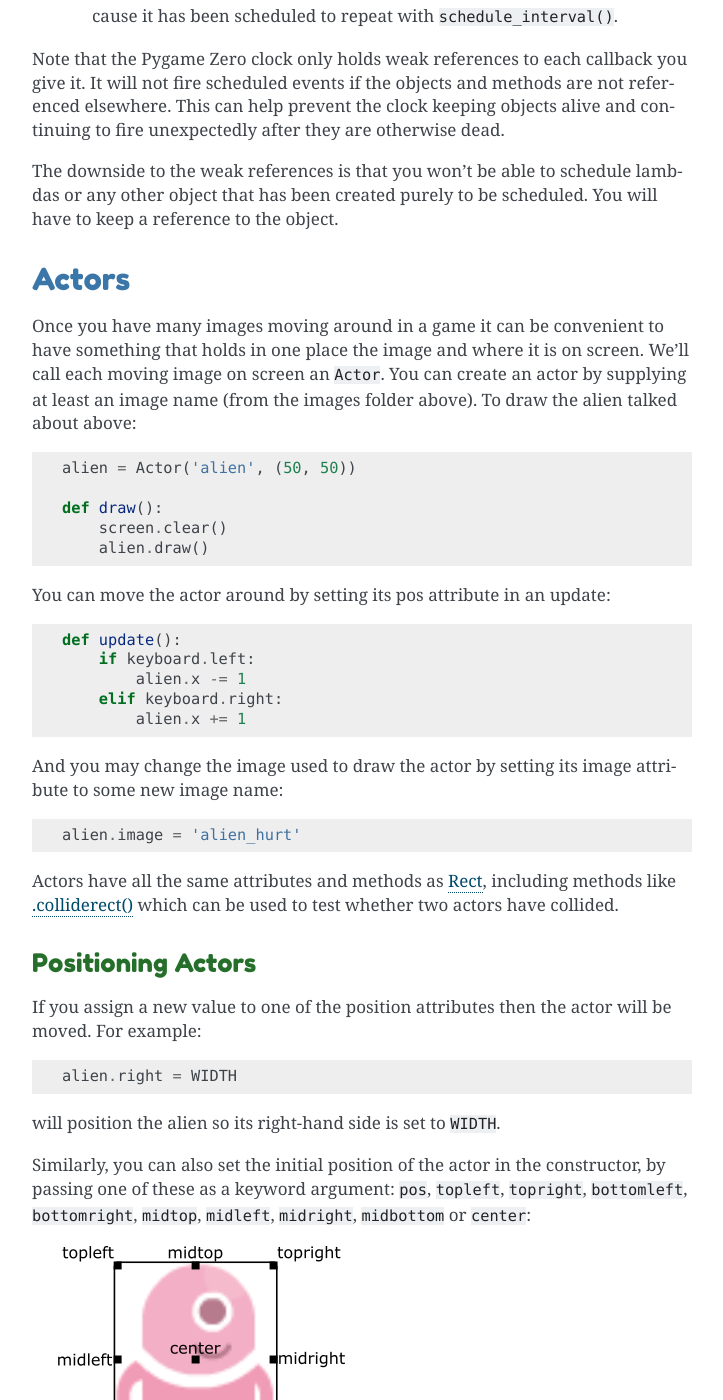
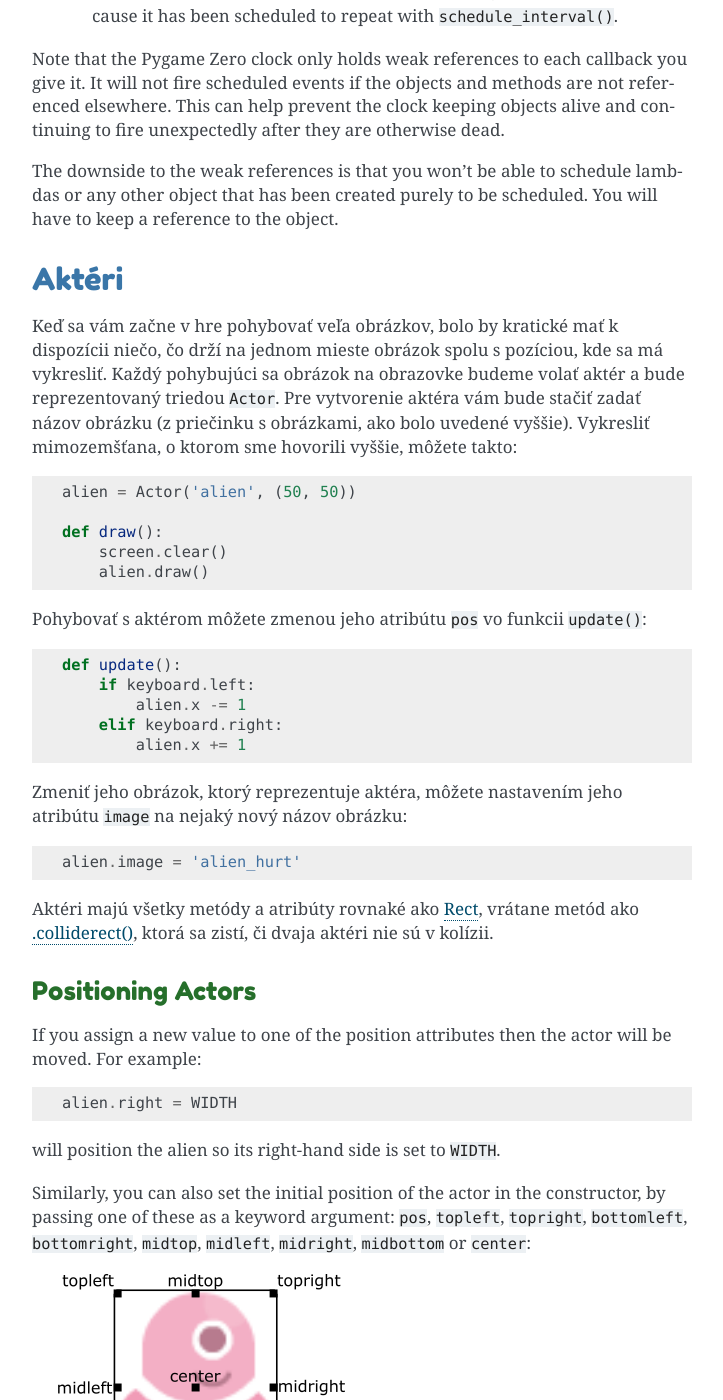
Before and after one commit to bletvaska/pgzero-slovak, a Sphinx documentation site: the page built from doc/builtins.rst, in a window 1280 px wide and 1400 px high, scrolled down 7859 px. Shown: the whole window, without its empty margins (388-1111 px from the left). Built offline with Sphinx 7.4.7, drawn with Linux system fonts in a browser that asks for light colours; pages that are not in the unit, such as notebooks, are missing from menus; some of the changed text lies outside the part shown.

Commit message:
builtins: actor (introduction)

```diff
--- a/doc/builtins.rst
+++ b/doc/builtins.rst
@@ -126,8 +126,8 @@ These will not work::
     my-cat.png
     sam's dog.png
 
-Images
-''''''
+Obrázky
+'''''''
 
 Pygame Zero can load images in ``.png``, ``.gif``, and ``.jpg`` formats. PNG is
 recommended: it will allow high quality images with transparency.
@@ -434,14 +434,15 @@ will have to keep a reference to the object.
 
 .. _actor:
 
-Actors
+Aktéri
 ------
 
-Once you have many images moving around in a game it can be convenient to have
-something that holds in one place the image and where it is on screen. We'll
-call each moving image on screen an ``Actor``. You can create an actor by supplying
-at least an image name (from the images folder above). To draw the alien talked
-about above::
+Keď sa vám začne v hre pohybovať veľa obrázkov, bolo by kratické mať k dispozícii
+niečo, čo drží na jednom mieste obrázok spolu s pozíciou, kde sa má vykresliť.
+Každý pohybujúci sa obrázok na obrazovke budeme volať aktér a bude reprezentovaný
+triedou ``Actor``. Pre vytvorenie aktéra vám bude stačiť zadať názov obrázku
+(z priečinku s obrázkami, ako bolo uvedené vyššie). Vykresliť mimozemšťana,
+o ktorom sme hovorili vyššie, môžete takto::
 
     alien = Actor('alien', (50, 50))
 
@@ -449,7 +450,7 @@ about above::
         screen.clear()
         alien.draw()
 
-You can move the actor around by setting its pos attribute in an update::
+Pohybovať s aktérom môžete zmenou jeho atribútu ``pos`` vo funkcii ``update()``::
 
     def update():
         if keyboard.left:
@@ -457,14 +458,14 @@ You can move the actor around by setting its pos attribute in an update::
         elif keyboard.right:
             alien.x += 1
 
-And you may change the image used to draw the actor by setting its image
-attribute to some new image name::
+Zmeniť jeho obrázok, ktorý reprezentuje aktéra, môžete nastavením jeho atribútu
+``image`` na nejaký nový názov obrázku::
 
     alien.image = 'alien_hurt'
 
-Actors have all the same attributes and methods as :ref:`Rect <rect>`,
-including methods like `.colliderect()`__ which can be used to test whether
-two actors have collided.
+Aktéri majú všetky metódy a atribúty rovnaké ako :ref:`Rect <rect>`,
+vrátane metód ako `.colliderect()`__, ktorá sa zistí, či dvaja aktéri nie sú
+v kolízii.
 
 .. __: https://www.pygame.org/docs/ref/rect.html#pygame.Rect.colliderect
 
```
Also changed, not shown: other parts of doc/builtins.rst (+4 -4 lines).
